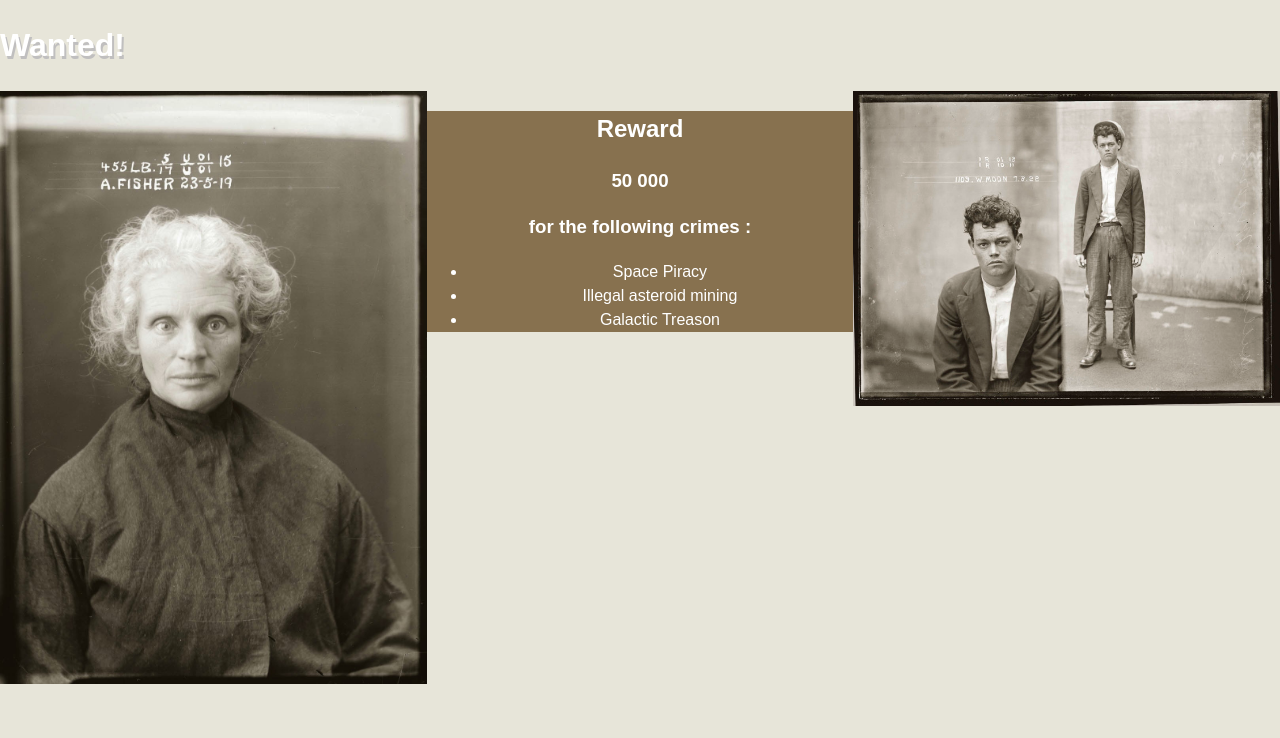
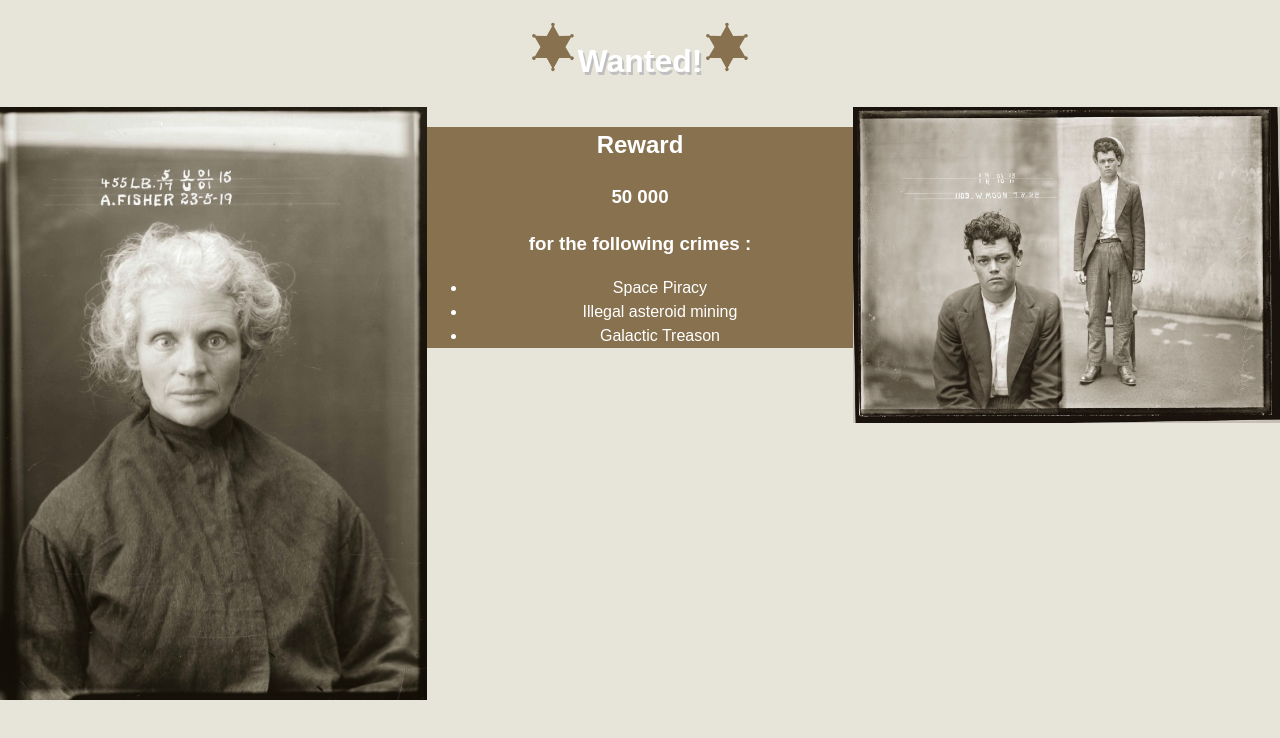
Before and after one commit to tahinim/dsn1676-assignment-1, a plain HTML site: page index.html in a window 1280 px wide. Drawn offline with Linux system fonts and the light colour scheme.

Commit message:
masthead

```diff
--- a/css/main.css
+++ b/css/main.css
@@ -45,3 +45,11 @@ width: 100%;
     color: white;
     text-shadow: 2px 3px 0 #c0bfbf;
 }
+
+.star {
+    width: 1.5em;
+}
+
+.masthead {
+    text-align: center;
+}
--- a/index.html
+++ b/index.html
@@ -10,8 +10,8 @@
 </head>
 <body>
 
-    <header class=" push">
-<h1 class="title gutter">Wanted!</h1>
+    <header class=" masthead push">
+<h1 class="title gutter"><img class = "star" src="images/star.svg">Wanted!<img class = "star" src="images/star.svg"></h1>
 
     </header>
 
```
Also changed, not shown: images/star.svg (added).
